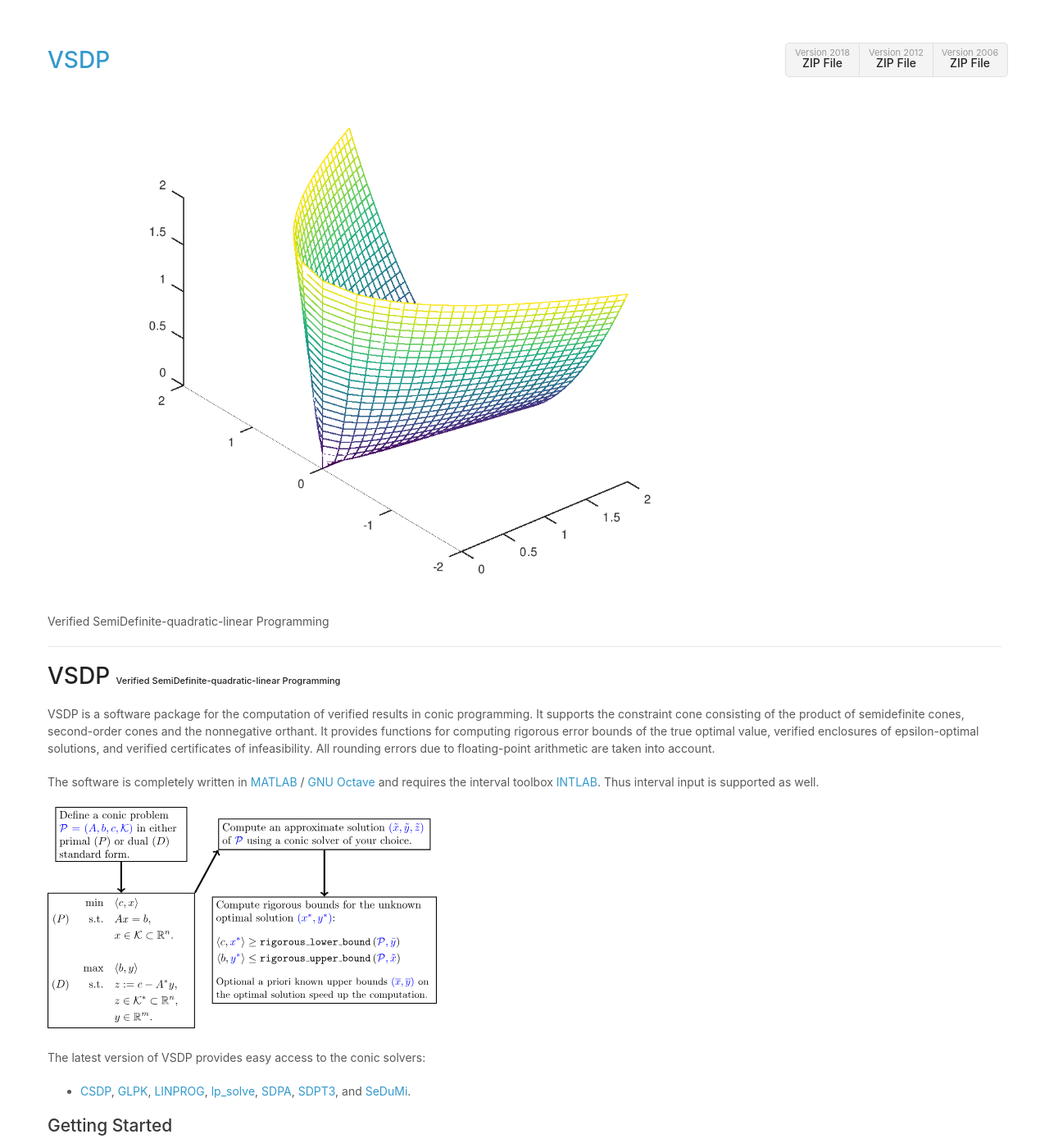
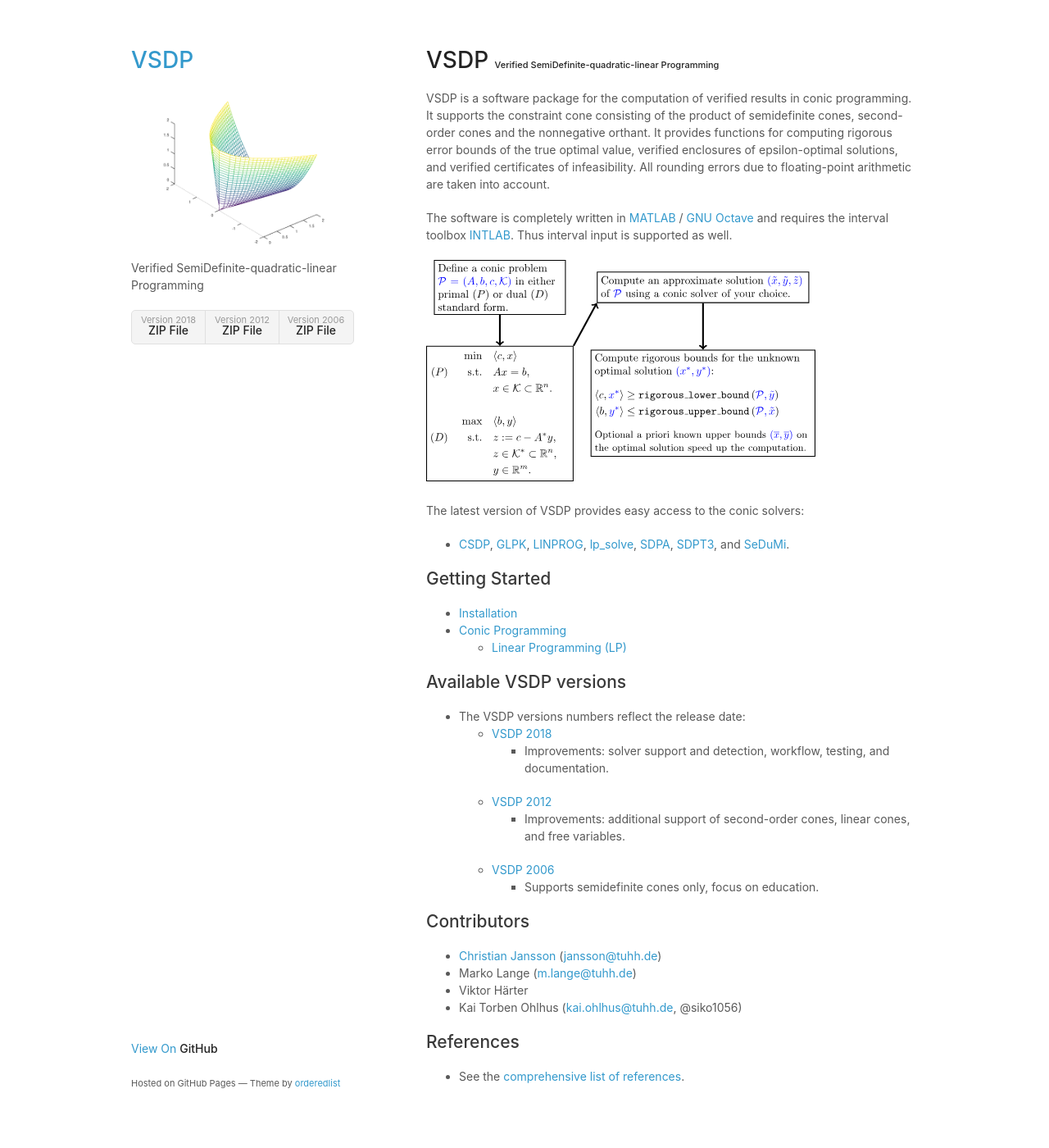
Before and after one commit to vsdp/vsdp-bundle, a Jekyll site: the page built from README.md, in a window 1280 px wide and 1400 px high. Shown: the whole window at 82% size. Built offline with Jekyll 4.4.1, drawn with Linux system fonts in a browser that asks for light colours; our own code applies the rules of GitHub Pages for plain Markdown files; a script that is not in the unit is left out.

Commit message:
Modify custom stylesheet.

```diff
--- a/stylesheets/styles.css
+++ b/stylesheets/styles.css
@@ -55,7 +55,7 @@
 }
 
 .wrapper {
-  width:860px;
+  width:960px;
   margin:0 auto;
 }
 
@@ -170,7 +170,7 @@
 }
 
 section {
-  width:500px;
+  width:600px;
   float:right;
   padding-bottom:50px;
 }
@@ -192,41 +192,6 @@
   position:fixed;
   bottom:50px;
   -webkit-font-smoothing:subpixel-antialiased;
-}
-
-@media print, screen and (max-width: 1280px) {
-
-  div.wrapper {
-    width:auto;
-    margin:0;
-  }
-
-  header, section, footer {
-    float:none;
-    position:static;
-    width:auto;
-  }
-
-  header {
-    padding-right:320px;
-  }
-
-  section {
-    border:1px solid #e5e5e5;
-    border-width:1px 0;
-    padding:20px 0;
-    margin:0 0 20px;
-  }
-
-  header a small {
-    display:inline;
-  }
-
-  header ul {
-    position:absolute;
-    right:50px;
-    top:52px;
-  }
 }
 
 @media print, screen and (max-width: 960px) {
```
